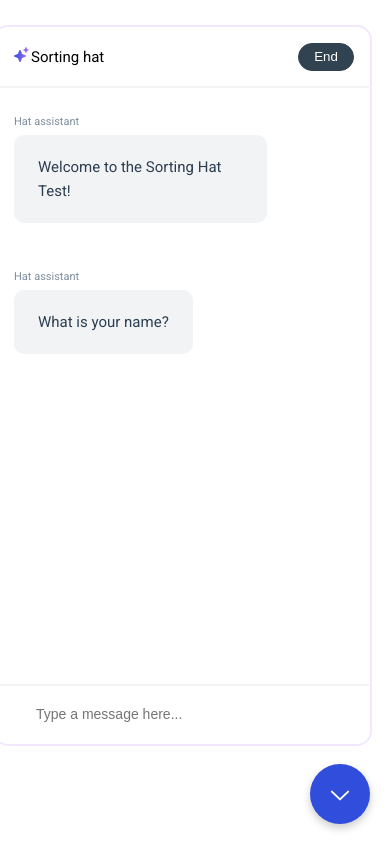
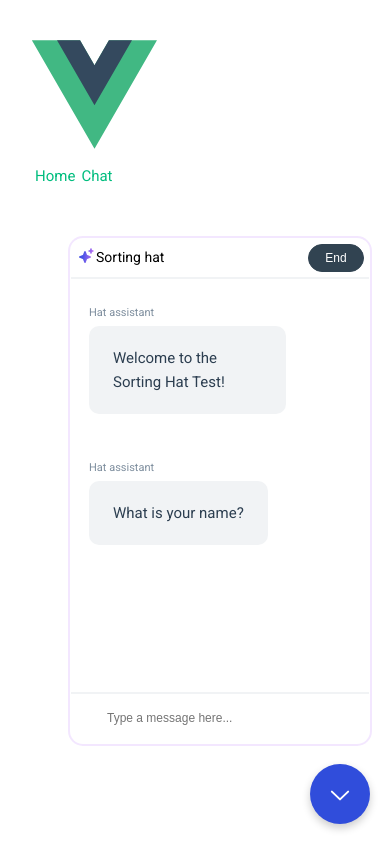
Before and after one commit to APPIAHTECH/wizard-sorting, a Vue app: page /chat in a window 390 px wide. Both pictures are taken after a click on the element 340 px from the left and 794 px from the top of the page. Built offline with nearby package versions, Linux system fonts and the light colour scheme.

Commit message:
feat(wizard.sorting) Add mediaqueries for responsive

```diff
--- a/src/components/chats/ChatWindow.vue
+++ b/src/components/chats/ChatWindow.vue
@@ -180,4 +180,69 @@ store.dispatch('fetchQuestions');
   transform: translateY(100%);
   opacity: 0;
 }
+
+
+/* Media Queries for Responsive Design */
+@media (max-width: 1024px) {
+  .chat-window {
+    height: 80vh;
+  }
+
+  .chat-header {
+    padding: 8px;
+  }
+
+  .btn-end {
+    padding: 4px 8px;
+  }
+}
+
+@media (max-width: 768px) {
+  .chat-window {
+    height: 70vh;
+    max-width: 100%;
+  }
+
+  .chat-header {
+    padding: 6px;
+  }
+
+  .btn-end {
+    padding: 3px 6px;
+  }
+}
+
+@media (max-width: 480px) {
+  .chat-window {
+    height: 60vh;
+    width: 300px;
+  }
+
+  .chat-header {
+    padding: 5px;
+    font-size: 14px;
+  }
+
+  .btn-end {
+    padding: 2px 5px;
+    font-size: 12px;
+  }
+}
+
+@media (max-width: 320px) {
+  .chat-window {
+    height: 60vh;
+    width: 280px;
+  }
+
+  .chat-header {
+    padding: 5px;
+    font-size: 14px;
+  }
+
+  .btn-end {
+    padding: 2px 5px;
+    font-size: 12px;
+  }
+}
 </style>
--- a/src/components/chats/InputBar.vue
+++ b/src/components/chats/InputBar.vue
@@ -76,4 +76,35 @@ button {
   border-radius: 4px;
   cursor: pointer;
 }
+
+/* Media Queries for Responsive Design */
+@media (max-width: 768px) {
+  .input-bar {
+    padding: 8px;
+  }
+
+  .input-bar-input {
+    font-size: 13px;
+  }
+
+  button {
+    padding: 8px 16px;
+    font-size: 13px;
+  }
+}
+
+@media (max-width: 480px) {
+  .input-bar {
+    padding: 6px;
+  }
+
+  .input-bar-input {
+    font-size: 12px;
+  }
+
+  button {
+    padding: 6px 12px;
+    font-size: 12px;
+  }
+}
 </style>
--- a/src/components/chats/QuestionCard.vue
+++ b/src/components/chats/QuestionCard.vue
@@ -174,4 +174,71 @@ export default {
   line-height: 19px;
   margin-bottom: 4px;
 }
+
+/* Media Queries for Responsive Design */
+@media (max-width: 1024px) {
+  .question-card {
+    height: 700px;
+    padding: 15px;
+  }
+
+  .question-title {
+    font-size: 1.1rem;
+  }
+
+  .answer-button {
+    font-size: 0.9rem;
+  }
+}
+
+@media (max-width: 768px) {
+  .question-card {
+    height: 600px;
+  }
+
+  .question-title {
+    font-size: 1rem;
+  }
+
+  .answer-button {
+    font-size: 0.85rem;
+    padding: 12px;
+  }
+
+  .progress-text {
+    font-size: 0.8rem;
+  }
+}
+
+@media (max-width: 640px) {
+  .question-card {
+    height: 550px;
+    margin: 10px 0;
+    padding: 10px;
+  }
+
+  .question-title {
+    font-size: 0.95rem;
+  }
+
+  .answer-button {
+    font-size: 0.8rem;
+    padding: 10px;
+  }
+}
+
+@media (max-width: 480px) {
+  .question-card {
+    height: 480px;
+  }
+
+  .question-title {
+    font-size: 0.85rem;
+  }
+
+  .answer-button {
+    font-size: 0.75rem;
+    padding: 8px;
+  }
+}
 </style>
```
